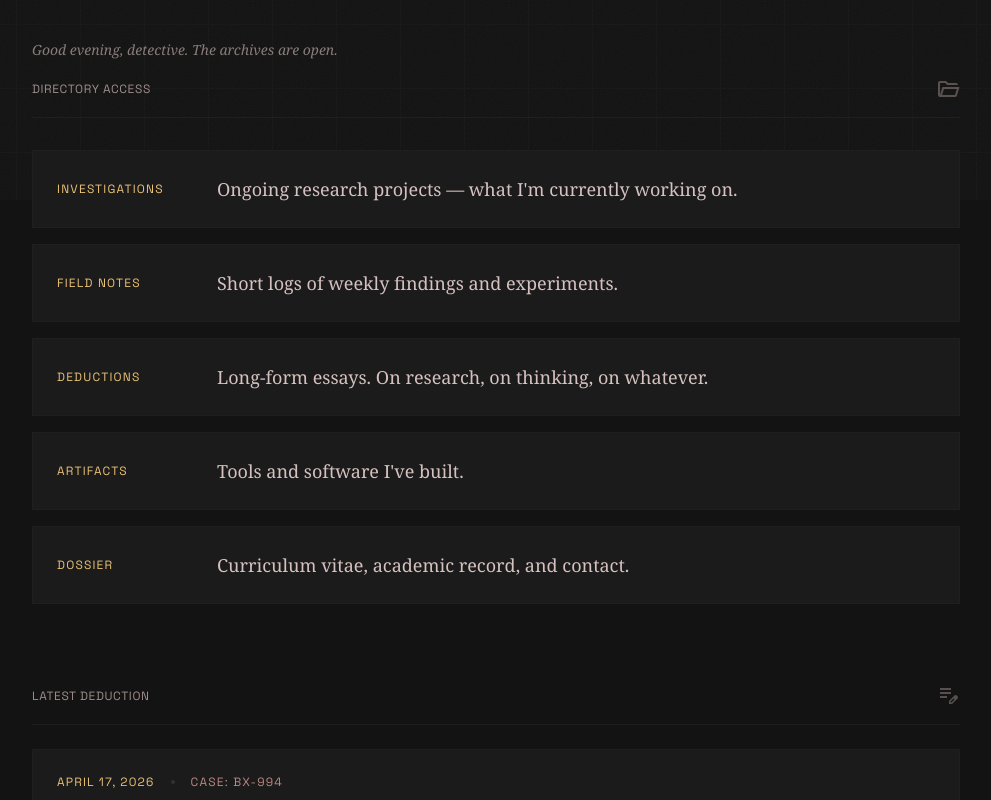
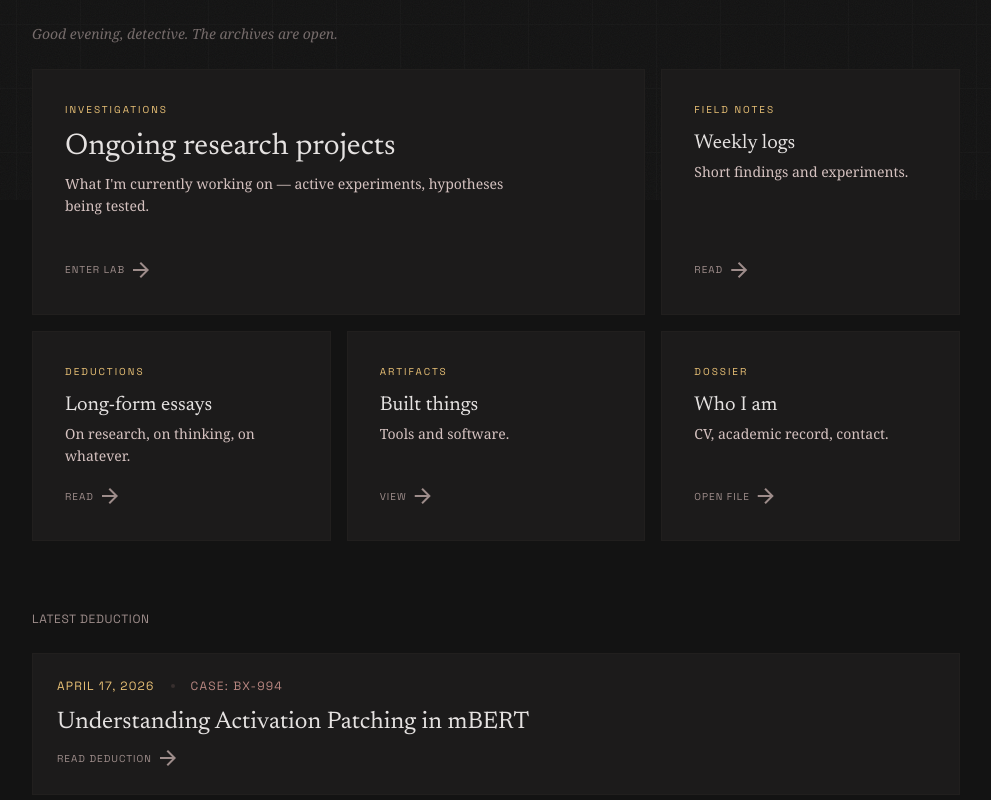
Before and after one commit to veroskuro/website, a React (Vite) app: page / in a window 1280 px wide. Shown: the part 600-1400 px from the top of the page, without its empty margins (144-1135 px from the left). Built offline with nearby package versions, Linux system fonts and the light colour scheme.

Commit message:
2026 upgrade: bento grid, mouse-tracking glow, gradient text, animated borders, spring animations

```diff
--- a/src/index.css
+++ b/src/index.css
@@ -58,11 +58,11 @@
   --radius-xl: 0.5rem;
   --radius-full: 0.75rem;
 
-  /* Animation tokens */
-  --animate-fade-in: fade-in 0.6s ease-out both;
-  --animate-slide-up: slide-up 0.6s ease-out both;
-  --animate-slide-right: slide-right 0.5s ease-out both;
-  --animate-scale-in: scale-in 0.5s ease-out both;
+  /* Animation tokens — spring physics */
+  --animate-fade-in: fade-in 0.7s cubic-bezier(0.22, 1, 0.36, 1) both;
+  --animate-slide-up: slide-up 0.8s cubic-bezier(0.22, 1, 0.36, 1) both;
+  --animate-slide-right: slide-right 0.7s cubic-bezier(0.22, 1, 0.36, 1) both;
+  --animate-scale-in: scale-in 0.7s cubic-bezier(0.34, 1.56, 0.64, 1) both;
   --animate-scan: scan 8s linear infinite;
   --animate-pulse-slow: pulse-slow 4s ease-in-out infinite;
   --animate-blink: blink 1s step-end infinite;
@@ -78,7 +78,7 @@
 }
 
 @keyframes slide-up {
-  from { opacity: 0; transform: translateY(24px); }
+  from { opacity: 0; transform: translateY(32px); }
   to { opacity: 1; transform: translateY(0); }
 }
 
@@ -160,6 +160,90 @@ body {
 ::selection {
   background: var(--color-primary-container);
   color: var(--color-primary);
+}
+
+/* ========================
+   GRADIENT TEXT
+   ======================== */
+
+.gradient-text {
+  background: linear-gradient(135deg, var(--color-on-surface) 0%, var(--color-primary) 50%, var(--color-tertiary) 100%);
+  background-size: 200% 200%;
+  -webkit-background-clip: text;
+  -webkit-text-fill-color: transparent;
+  background-clip: text;
+  animation: gradient-shift 6s ease-in-out infinite;
+}
+
+@keyframes gradient-shift {
+  0%, 100% { background-position: 0% 50%; }
+  50% { background-position: 100% 50%; }
+}
+
+/* ========================
+   BENTO GLOW CARD
+   ======================== */
+
+.glow-card {
+  position: relative;
+  overflow: hidden;
+  transition: transform 0.4s cubic-bezier(0.22, 1, 0.36, 1), border-color 0.3s ease;
+}
+
+.glow-card:hover {
+  transform: translateY(-2px);
+}
+
+.glow-card .glow-effect {
+  position: absolute;
+  inset: 0;
+  opacity: 0;
+  transition: opacity 0.3s ease;
+  pointer-events: none;
+  z-index: 0;
+}
+
+.glow-card:hover .glow-effect {
+  opacity: 1;
+}
+
+.glow-card .glow-content {
+  position: relative;
+  z-index: 1;
+}
+
+/* Animated gradient border */
+.gradient-border {
+  position: relative;
+}
+
+.gradient-border::before {
+  content: '';
+  position: absolute;
+  inset: 0;
+  padding: 1px;
+  background: linear-gradient(
+    135deg,
+    var(--color-outline-variant) 0%,
+    var(--color-primary) 50%,
+    var(--color-outline-variant) 100%
+  );
+  background-size: 300% 300%;
+  -webkit-mask: linear-gradient(#fff 0 0) content-box, linear-gradient(#fff 0 0);
+  -webkit-mask-composite: xor;
+  mask-composite: exclude;
+  animation: border-shimmer 4s ease-in-out infinite;
+  opacity: 0;
+  transition: opacity 0.5s ease;
+}
+
+.gradient-border:hover::before {
+  opacity: 1;
+}
+
+@keyframes border-shimmer {
+  0%, 100% { background-position: 0% 50%; }
+  50% { background-position: 100% 50%; }
 }
 
 /* ========================
--- a/src/pages/Home.tsx
+++ b/src/pages/Home.tsx
@@ -1,8 +1,9 @@
 import { Link } from 'react-router-dom';
+import { useRef, useCallback } from 'react';
 import profileData from '../content/data/profile.json';
 import { parseMarkdownFiles } from '../utils/markdown';
 
-// Pull latest deduction for the "proof of life" section
+// Pull latest deduction
 interface DeductionAttributes {
   title: string;
   date: Date;
@@ -13,20 +14,40 @@ const deductions = parseMarkdownFiles<DeductionAttributes>(deductionFiles as Rec
 deductions.sort((a, b) => new Date(b.attributes.date).getTime() - new Date(a.attributes.date).getTime());
 const latestDeduction = deductions.length > 0 ? deductions[0] : null;
 
-const directoryLinks = [
-  { to: '/investigation', label: 'Investigations', desc: "Ongoing research projects — what I'm currently working on." },
-  { to: '/field-notes', label: 'Field Notes', desc: 'Short logs of weekly findings and experiments.' },
-  { to: '/deductions', label: 'Deductions', desc: 'Long-form essays. On research, on thinking, on whatever.' },
-  { to: '/artifacts', label: 'Artifacts', desc: "Tools and software I've built." },
-  { to: '/dossier', label: 'Dossier', desc: 'Curriculum vitae, academic record, and contact.' },
-];
-
 function getGreeting(): string {
   const hour = new Date().getHours();
   if (hour >= 5 && hour < 12) return "Good morning. The archives are open.";
   if (hour >= 12 && hour < 17) return "Good afternoon. The archives are open.";
   if (hour >= 17 && hour < 22) return "Good evening, detective. The archives are open.";
   return "Late night session? The archives never close.";
+}
+
+// Mouse-tracking glow component
+function GlowCard({ children, className = '', to }: { children: React.ReactNode; className?: string; to: string }) {
+  const cardRef = useRef<HTMLAnchorElement>(null);
+  const glowRef = useRef<HTMLDivElement>(null);
+
+  const handleMouseMove = useCallback((e: React.MouseEvent) => {
+    if (!cardRef.current || !glowRef.current) return;
+    const rect = cardRef.current.getBoundingClientRect();
+    const x = e.clientX - rect.left;
+    const y = e.clientY - rect.top;
+    glowRef.current.style.background = `radial-gradient(300px circle at ${x}px ${y}px, rgba(233,193,118,0.08), transparent 60%)`;
+  }, []);
+
+  return (
+    <Link
+      ref={cardRef}
+      to={to}
+      onMouseMove={handleMouseMove}
+      className={`glow-card gradient-border group bg-surface-container-low border border-outline-variant/10 hover:border-primary/30 ${className}`}
+    >
+      <div ref={glowRef} className="glow-effect" />
+      <div className="glow-content h-full">
+        {children}
+      </div>
+    </Link>
+  );
 }
 
 export default function Home() {
@@ -37,13 +58,12 @@ export default function Home() {
 
       <div className="max-w-5xl mx-auto px-6 md:px-12 w-full relative z-10 mt-12 md:mt-8">
 
-        {/* Header: Title + Portrait — staggered entrance */}
+        {/* Header: Title + Portrait */}
         <header className="mb-16 md:mb-20">
           <div className="flex flex-col items-center md:items-stretch md:flex-row md:items-end md:justify-between gap-8 md:gap-16">
 
-            {/* Left: Title + Tagline */}
             <div className="flex-1 text-center md:text-left">
-              <h1 className="font-headline text-5xl md:text-7xl lg:text-[7rem] leading-[0.9] text-on-surface tracking-tighter mb-6 animate-slide-up typewriter-cursor">
+              <h1 className="font-headline text-5xl md:text-7xl lg:text-[7rem] leading-[0.9] tracking-tighter mb-6 animate-slide-up gradient-text typewriter-cursor">
                 The Study
               </h1>
               <p className="font-body text-base md:text-lg text-on-surface-variant leading-relaxed italic max-w-lg md:mx-0 mx-auto animate-fade-in delay-3">
@@ -51,24 +71,18 @@ export default function Home() {
               </p>
             </div>
 
-            {/* Right: Portrait */}
             <div className="relative w-40 md:w-48 aspect-square border border-outline-variant/20 bg-surface-container-low p-1.5 shrink-0 order-first md:order-last animate-scale-in delay-2">
               <span aria-hidden className="absolute -top-px -left-px w-2 h-2 border-t border-l border-outline-variant/40" />
               <span aria-hidden className="absolute -top-px -right-px w-2 h-2 border-t border-r border-outline-variant/40" />
               <span aria-hidden className="absolute -bottom-px -left-px w-2 h-2 border-b border-l border-outline-variant/40" />
               <span aria-hidden className="absolute -bottom-px -right-px w-2 h-2 border-b border-r border-outline-variant/40" />
-
-              <img
-                src="/portrait.png"
-                alt={profileData.name}
-                className="w-full h-full object-cover"
-              />
+              <img src="/portrait.png" alt={profileData.name} className="w-full h-full object-cover" />
             </div>
           </div>
         </header>
 
         {/* Currently Investigating — live pulse */}
-        <section className="mb-16 md:mb-20 animate-fade-in delay-4">
+        <section className="mb-12 md:mb-16 animate-fade-in delay-4">
           <div className="flex items-start gap-4 p-5 md:p-6 bg-surface-container-lowest border border-outline-variant/10">
             <div className="flex items-center gap-3 shrink-0 pt-0.5">
               <span className="w-2 h-2 rounded-full bg-primary animate-pulse-slow"></span>
@@ -86,46 +100,117 @@ export default function Home() {
         </section>
 
         {/* Time-aware greeting */}
-        <div className="animate-fade-in delay-5 mb-4">
-          <span className="font-body text-sm italic text-on-surface-variant/60">
+        <div className="animate-fade-in delay-5 mb-6">
+          <span className="font-body text-sm italic text-on-surface-variant/50">
             {getGreeting()}
           </span>
         </div>
 
-        {/* Directory Navigation */}
+        {/* BENTO GRID — the main upgrade */}
         <section className="animate-fade-in delay-5">
-          <h2 className="font-label text-xs tracking-[0.2em] text-outline uppercase mb-8 pb-4 border-b border-outline-variant/20 flex items-center justify-between small-caps">
-            <span>Directory Access</span>
-            <span className="material-symbols-outlined text-sm opacity-50">folder_open</span>
-          </h2>
+          <div className="grid grid-cols-1 md:grid-cols-3 gap-3 md:gap-4">
 
-          <div className="flex flex-col gap-4">
-            {directoryLinks.map((link, i) => (
-              <Link
-                key={link.to}
-                to={link.to}
-                className="dir-card group flex flex-col md:flex-row md:items-center gap-2 md:gap-8 p-5 md:p-6 bg-surface-container-low border border-outline-variant/10 hover:border-primary/40 hover:bg-surface-container transition-all duration-300"
-                style={{ animationDelay: `${0.55 + i * 0.07}s` }}
-              >
-                <span className="font-label text-xs tracking-widest uppercase text-primary w-32 shrink-0">{link.label}</span>
-                <span className="font-body text-base md:text-lg text-on-surface-variant group-hover:text-on-surface transition-colors duration-300">
-                  {link.desc}
+            {/* Investigations — large card, spans 2 columns */}
+            <GlowCard to="/investigation" className="md:col-span-2 p-6 md:p-8">
+              <div className="flex flex-col h-full justify-between min-h-[140px] md:min-h-[180px]">
+                <div>
+                  <span className="font-label text-[10px] tracking-[0.2em] uppercase text-primary mb-3 block">Investigations</span>
+                  <h3 className="font-headline text-2xl md:text-3xl text-on-surface group-hover:text-primary transition-colors duration-300 mb-2">
+                    Ongoing research projects
+                  </h3>
+                  <p className="font-body text-sm text-on-surface-variant leading-relaxed max-w-md">
+                    What I'm currently working on — active experiments, hypotheses being tested.
+                  </p>
+                </div>
+                <span className="font-label text-[10px] tracking-widest uppercase text-outline group-hover:text-primary transition-colors duration-300 flex items-center gap-1 mt-4">
+                  Enter lab <span className="material-symbols-outlined text-xs">arrow_forward</span>
                 </span>
-                <span className="material-symbols-outlined text-sm text-outline-variant opacity-0 group-hover:opacity-60 transition-opacity duration-300 ml-auto hidden md:block">arrow_forward</span>
-              </Link>
-            ))}
+              </div>
+            </GlowCard>
+
+            {/* Field Notes — tall card */}
+            <GlowCard to="/field-notes" className="p-6 md:p-8">
+              <div className="flex flex-col h-full justify-between min-h-[140px] md:min-h-[180px]">
+                <div>
+                  <span className="font-label text-[10px] tracking-[0.2em] uppercase text-primary mb-3 block">Field Notes</span>
+                  <h3 className="font-headline text-xl text-on-surface group-hover:text-primary transition-colors duration-300">
+                    Weekly logs
+                  </h3>
+                  <p className="font-body text-sm text-on-surface-variant leading-relaxed mt-1">
+                    Short findings and experiments.
+                  </p>
+                </div>
+                <span className="font-label text-[10px] tracking-widest uppercase text-outline group-hover:text-primary transition-colors duration-300 flex items-center gap-1 mt-4">
+                  Read <span className="material-symbols-outlined text-xs">arrow_forward</span>
+                </span>
+              </div>
+            </GlowCard>
+
+            {/* Deductions — medium card */}
+            <GlowCard to="/deductions" className="p-6 md:p-8">
+              <div className="flex flex-col h-full justify-between min-h-[120px]">
+                <div>
+                  <span className="font-label text-[10px] tracking-[0.2em] uppercase text-primary mb-3 block">Deductions</span>
+                  <h3 className="font-headline text-xl text-on-surface group-hover:text-primary transition-colors duration-300">
+                    Long-form essays
+                  </h3>
+                  <p className="font-body text-sm text-on-surface-variant leading-relaxed mt-1">
+                    On research, on thinking, on whatever.
+                  </p>
+                </div>
+                <span className="font-label text-[10px] tracking-widest uppercase text-outline group-hover:text-primary transition-colors duration-300 flex items-center gap-1 mt-4">
+                  Read <span className="material-symbols-outlined text-xs">arrow_forward</span>
+                </span>
+              </div>
+            </GlowCard>
+
+            {/* Artifacts — medium card */}
+            <GlowCard to="/artifacts" className="p-6 md:p-8">
+              <div className="flex flex-col h-full justify-between min-h-[120px]">
+                <div>
+                  <span className="font-label text-[10px] tracking-[0.2em] uppercase text-primary mb-3 block">Artifacts</span>
+                  <h3 className="font-headline text-xl text-on-surface group-hover:text-primary transition-colors duration-300">
+                    Built things
+                  </h3>
+                  <p className="font-body text-sm text-on-surface-variant leading-relaxed mt-1">
+                    Tools and software.
+                  </p>
+                </div>
+                <span className="font-label text-[10px] tracking-widest uppercase text-outline group-hover:text-primary transition-colors duration-300 flex items-center gap-1 mt-4">
+                  View <span className="material-symbols-outlined text-xs">arrow_forward</span>
+                </span>
+              </div>
+            </GlowCard>
+
+            {/* Dossier — wide card, spans 2 cols on the right */}
+            <GlowCard to="/dossier" className="md:col-span-1 p-6 md:p-8">
+              <div className="flex flex-col h-full justify-between min-h-[120px]">
+                <div>
+                  <span className="font-label text-[10px] tracking-[0.2em] uppercase text-primary mb-3 block">Dossier</span>
+                  <h3 className="font-headline text-xl text-on-surface group-hover:text-primary transition-colors duration-300">
+                    Who I am
+                  </h3>
+                  <p className="font-body text-sm text-on-surface-variant leading-relaxed mt-1">
+                    CV, academic record, contact.
+                  </p>
+                </div>
+                <span className="font-label text-[10px] tracking-widest uppercase text-outline group-hover:text-primary transition-colors duration-300 flex items-center gap-1 mt-4">
+                  Open file <span className="material-symbols-outlined text-xs">arrow_forward</span>
+                </span>
+              </div>
+            </GlowCard>
+
           </div>
         </section>
 
         {/* Latest Deduction — proof of life */}
         {latestDeduction && (
-          <section className="mt-16 md:mt-20 animate-fade-in delay-8">
-            <h2 className="font-label text-xs tracking-[0.2em] text-outline uppercase mb-6 pb-4 border-b border-outline-variant/20 flex items-center justify-between small-caps">
-              <span>Latest Deduction</span>
-              <span className="material-symbols-outlined text-sm opacity-50">edit_note</span>
-            </h2>
+          <section className="mt-12 md:mt-16 animate-fade-in delay-8">
+            <div className="mb-6">
+              <span className="font-label text-xs tracking-[0.2em] text-outline uppercase small-caps">Latest Deduction</span>
+            </div>
 
-            <Link to={`/deductions/${latestDeduction.slug}`} className="group block p-5 md:p-6 bg-surface-container-low border border-outline-variant/10 hover:border-primary/40 hover:bg-surface-container transition-all duration-300">
+            <GlowCard to={`/deductions/${latestDeduction.slug}`} className="p-5 md:p-6 block">
               <div className="flex flex-wrap items-center gap-4 font-label text-xs tracking-widest text-on-surface-variant uppercase mb-3">
                 <span className="text-primary">
                   {new Date(latestDeduction.attributes.date).toLocaleDateString('en-US', { year: 'numeric', month: 'long', day: 'numeric' })}
@@ -143,7 +228,7 @@ export default function Home() {
               <span className="font-label text-[10px] tracking-widest uppercase text-outline group-hover:text-primary transition-colors duration-300 flex items-center gap-1">
                 Read deduction <span className="material-symbols-outlined text-xs">arrow_forward</span>
               </span>
-            </Link>
+            </GlowCard>
           </section>
         )}
 
```
Also changed, not shown: 1 other file (tests, documents, lock files or other folders).
